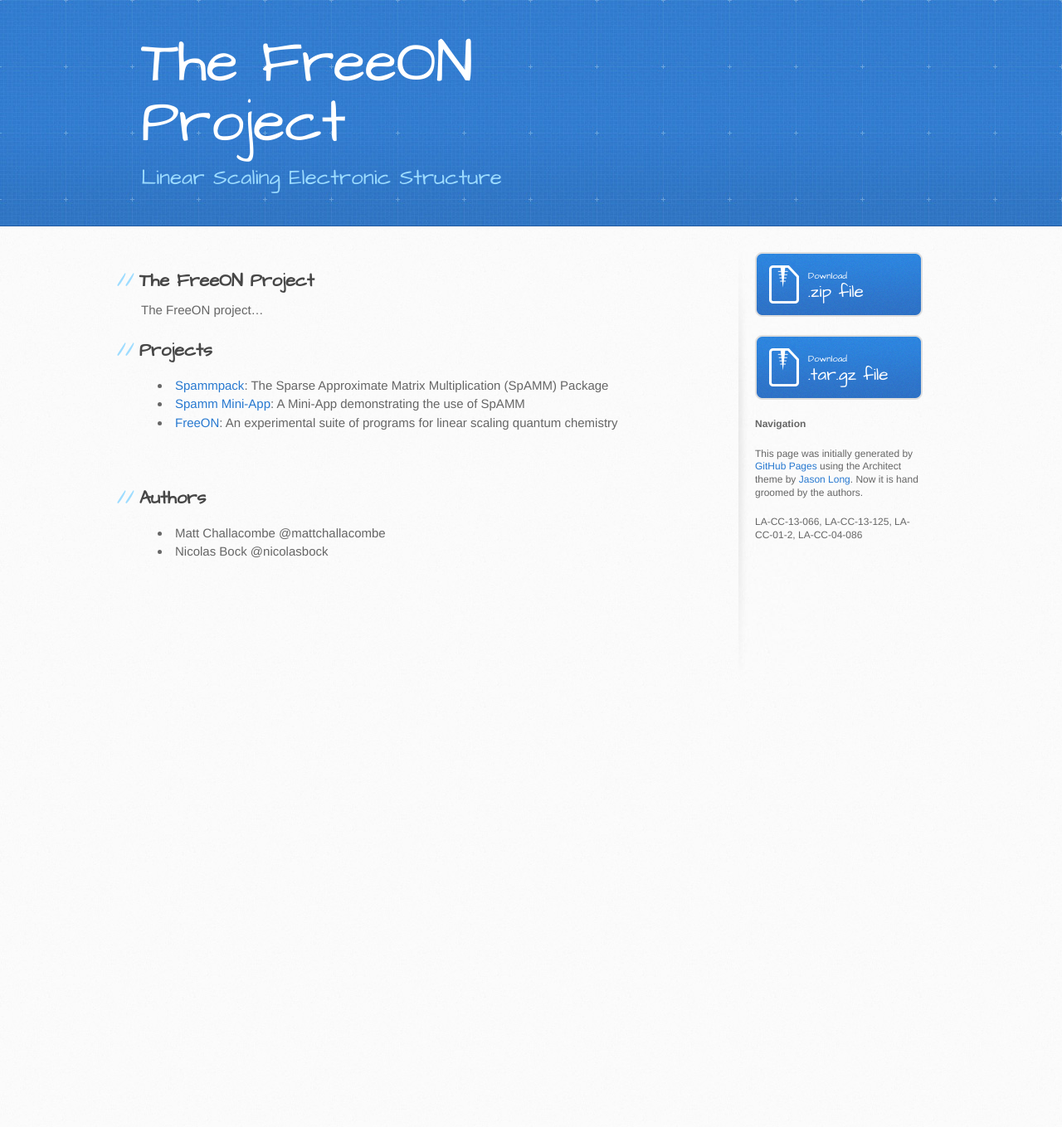
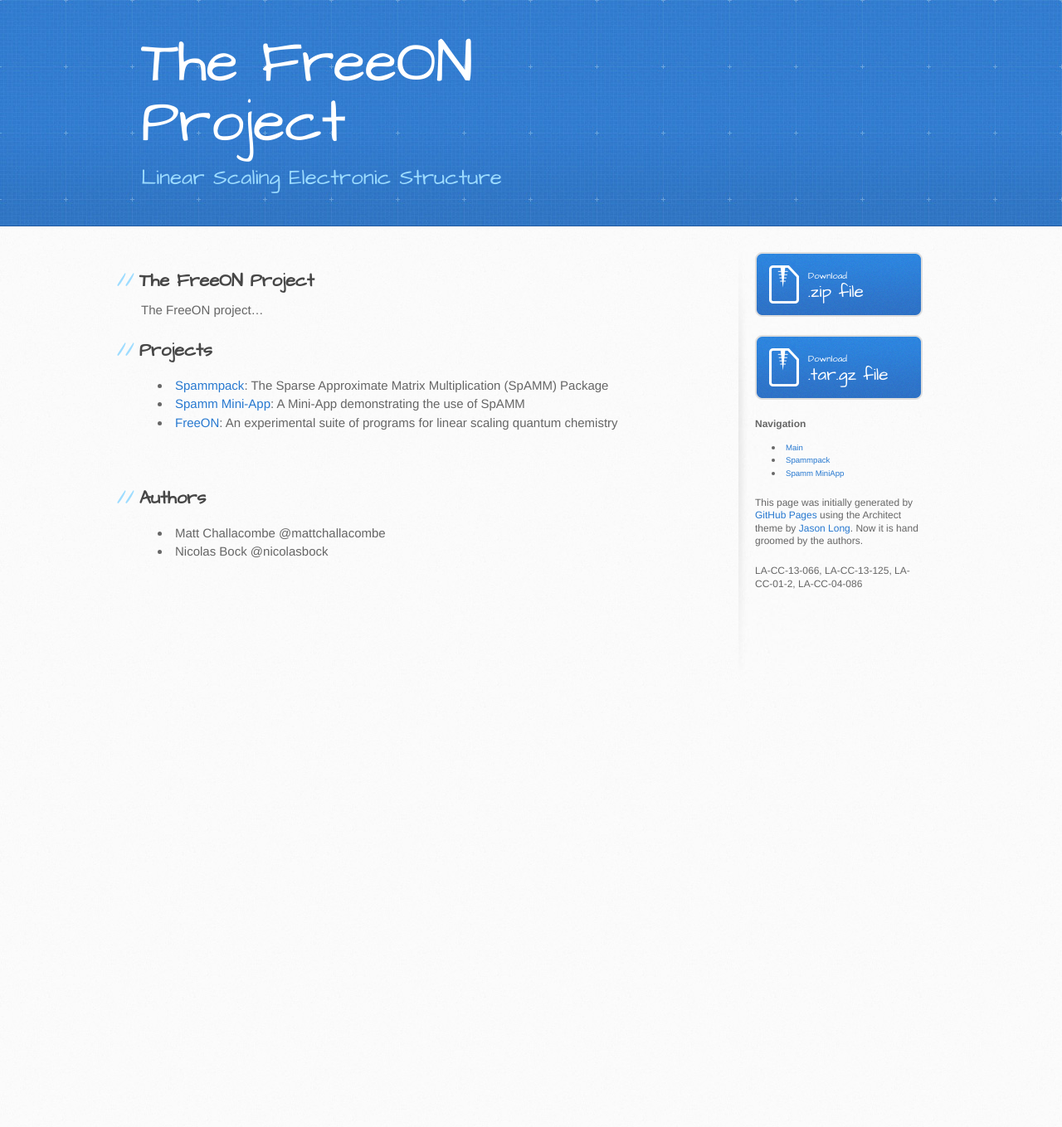
Before and after one commit to FreeON/freeon.github.io, a Jekyll site: the page built from index.md, in a window 1280 px wide. Shown: the whole page at 83% size. Built offline with Jekyll 4.4.1, drawn with Linux system fonts in a browser that asks for light colours; before the commit the page ends 1300 px from its top, so only the background shows below that.

Commit message:
Add links to the navigation menu.

```diff
--- a/_config.yml
+++ b/_config.yml
@@ -4,4 +4,9 @@ gems:
 footer-links:
   github: nicolasbock
 
+pages_list:
+  Main: "/"
+  Spammpack: "/spammpack/"
+  "Spamm MiniApp": "/spamm-miniapp/"
+
 baseurl: "/"
```
